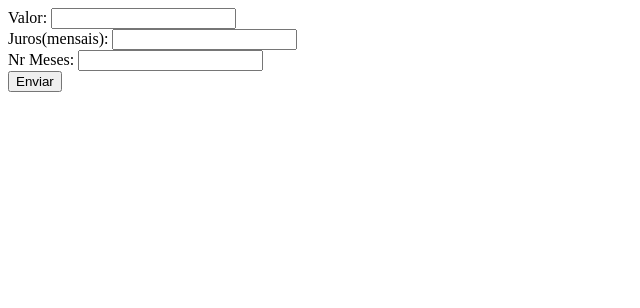
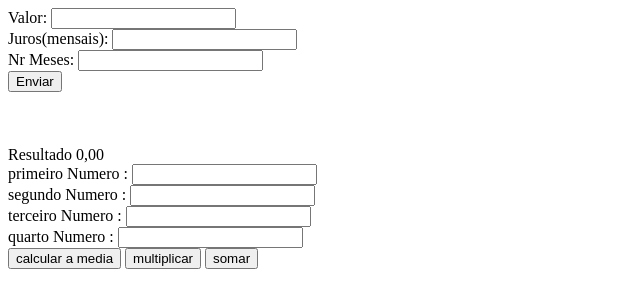
Before and after one commit to jenniferkauane/primeirob_3t, a plain HTML site: page index.html in a window 1280 px wide. Shown: the whole page, without its empty margins (0-640 px from the left). Drawn offline with Linux system fonts and the light colour scheme.

Commit message:
Update index.html

```diff
--- a/index.html
+++ b/index.html
@@ -16,5 +16,20 @@
    Nr Meses: <input id="meses" type="text"><br>
    <button onclick="total()">Enviar</button>
 
+   <br><br><br><br>
+   <span id="resul">Resultado 0,00</span><br>
+
+  primeiro Numero : <input id="n1" type="text"><br>
+  segundo  Numero : <input id="n2" type="text"><br>
+  terceiro Numero : <input id="n3" type="text"><br>
+  quarto Numero : <input id="n4" type="text"><br>
+
+  <button onclick="media()">calcular a media</button>
+  <button onclick="multiplica()">multiplicar</button>
+  <button onclick="soma()">somar</button>
+
+
+
+
 </body>
 </html>
```
